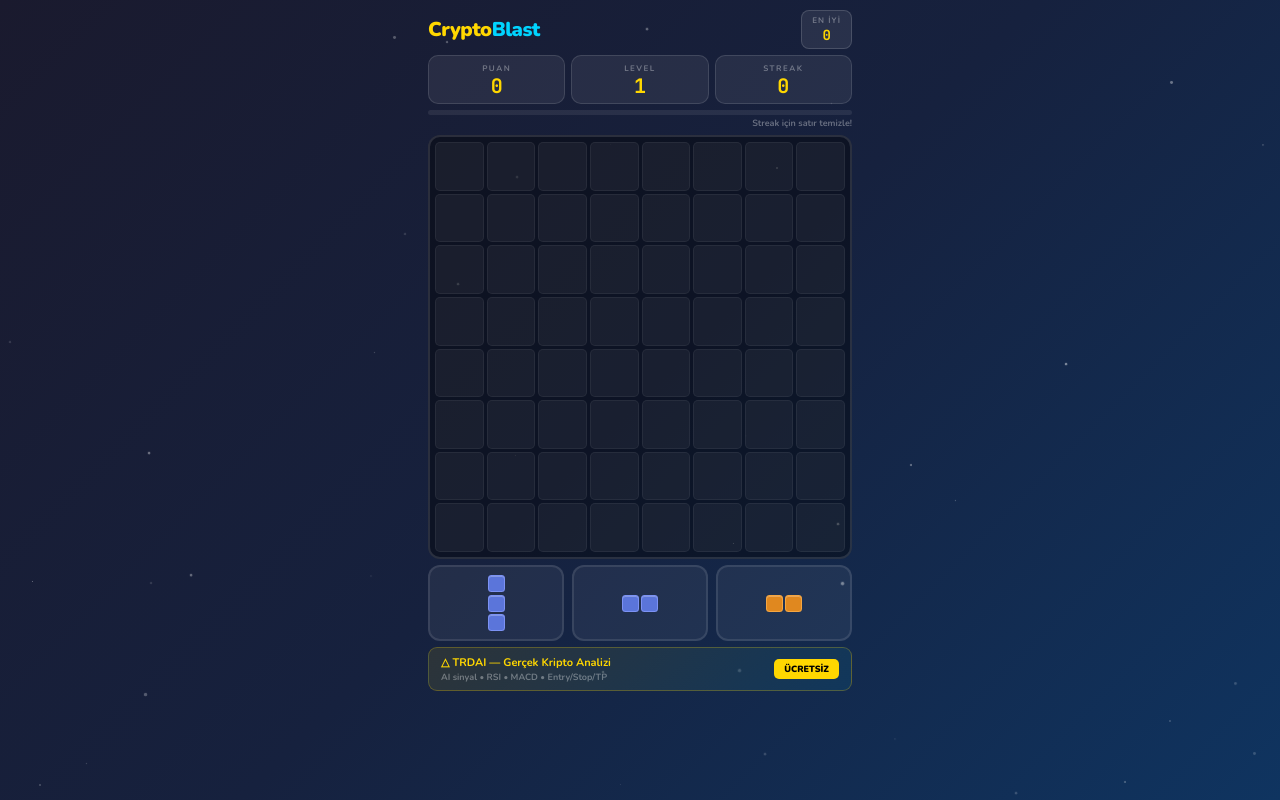
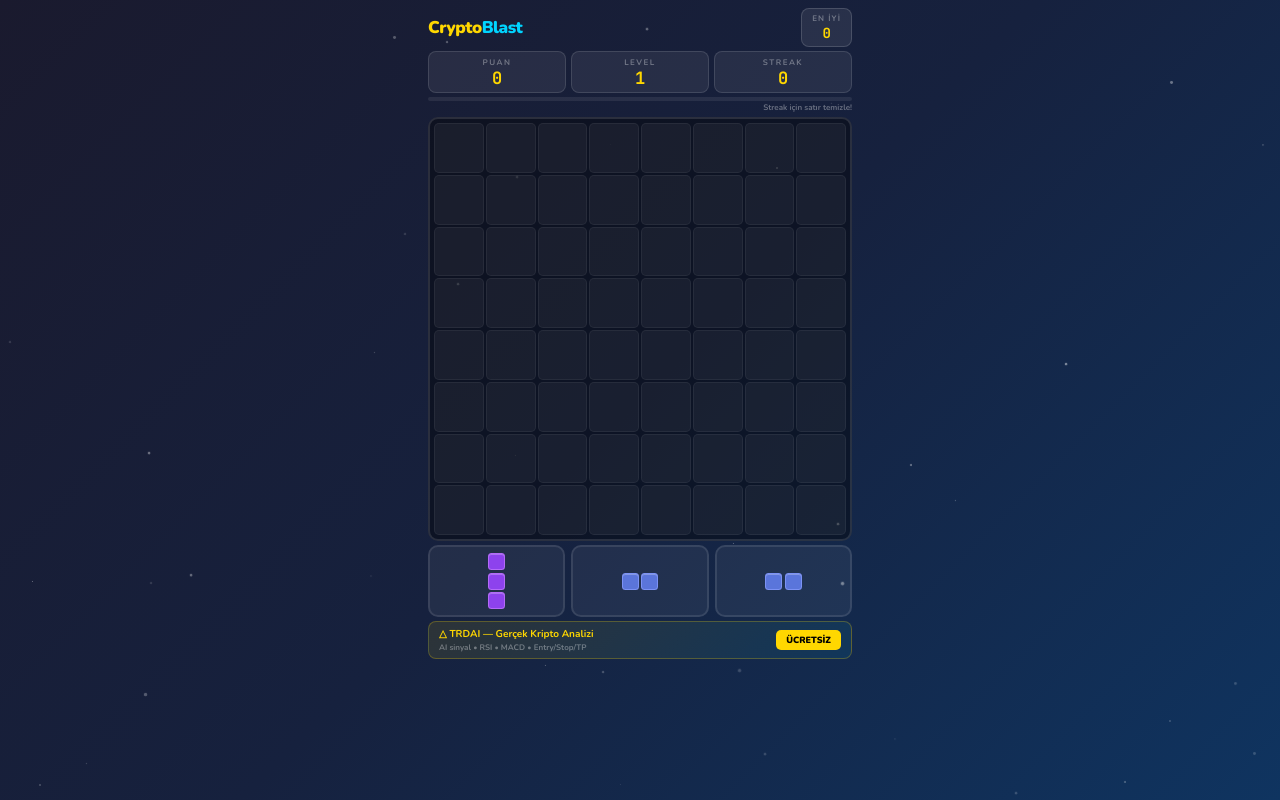
Before and after one commit to icardixik19/trading-ai-app, a plain HTML site: page game.html in a window 1280 px wide. Both pictures are taken after a click on the button "OYNA →". Drawn offline with nearby package versions, Linux system fonts and the light colour scheme.

Commit message:
Update game.html

```diff
--- a/game.html
+++ b/game.html
@@ -13,6 +13,17 @@
   --text:#ffffff;--text2:rgba(255,255,255,.65);--text3:rgba(255,255,255,.35);
 }
 html,body{height:100%;width:100%;overflow:hidden;background:var(--bg);color:var(--text);font-family:'Nunito',sans-serif;touch-action:none}
+@media(max-height:700px){
+  #app{gap:3px;padding:6px 8px 3px}
+  .piece-slot{min-height:54px;padding:4px 3px}
+  .sp{padding:4px 5px}
+  .sp-v{font-size:15px}
+  .trdai{padding:4px 8px}
+}
+@media(max-height:600px){
+  .trdai{display:none}
+  #app{gap:2px;padding:4px 6px 2px}
+}
 
 /* BG GRADIENT — changes with combo */
 #bg-layer{position:fixed;inset:0;z-index:0;transition:background 1.2s ease}
@@ -28,41 +39,41 @@
 @keyframes twinkle{0%{opacity:.2;transform:scale(.8)}100%{opacity:.8;transform:scale(1.2)}}
 
 /* LAYOUT */
-#app{position:relative;z-index:1;width:100%;height:100%;display:flex;flex-direction:column;align-items:center;padding:10px 8px 6px;gap:6px;max-width:440px;margin:0 auto}
+#app{position:relative;z-index:1;width:100%;height:100%;display:flex;flex-direction:column;align-items:center;padding:8px 8px 4px;gap:4px;max-width:440px;margin:0 auto;overflow:hidden}
 
 /* HEADER */
 .hdr{width:100%;display:flex;align-items:center;justify-content:space-between;flex-shrink:0}
-.logo{font-size:20px;font-weight:900;letter-spacing:-.5px}
+.logo{font-size:17px;font-weight:900;letter-spacing:-.5px}
 .logo .c1{color:#ffd700}.logo .c2{color:#00d4ff}
 .best-box{background:rgba(255,255,255,.08);border:1px solid rgba(255,255,255,.15);border-radius:8px;padding:4px 10px;text-align:center}
 .best-lbl{font-size:8px;color:var(--text3);letter-spacing:1px;text-transform:uppercase}
 .best-val{font-size:14px;font-weight:800;color:var(--gold);font-family:'JetBrains Mono',monospace}
 
 /* SCORE PANEL */
-.score-panel{width:100%;display:grid;grid-template-columns:1fr 1fr 1fr;gap:6px;flex-shrink:0}
-.sp{background:rgba(255,255,255,.07);border:1px solid rgba(255,255,255,.12);border-radius:10px;padding:7px 8px;text-align:center;transition:all .3s}
+.score-panel{width:100%;display:grid;grid-template-columns:1fr 1fr 1fr;gap:5px;flex-shrink:0}
+.sp{background:rgba(255,255,255,.07);border:1px solid rgba(255,255,255,.12);border-radius:8px;padding:5px 6px;text-align:center;transition:all .3s}
 .sp.combo-glow{background:rgba(255,215,0,.15);border-color:rgba(255,215,0,.5);box-shadow:0 0 16px rgba(255,215,0,.3)}
 .sp-l{font-size:8px;letter-spacing:1.5px;text-transform:uppercase;color:var(--text3);margin-bottom:2px}
-.sp-v{font-size:20px;font-weight:900;color:var(--gold);font-family:'JetBrains Mono',monospace;line-height:1}
+.sp-v{font-size:17px;font-weight:900;color:var(--gold);font-family:'JetBrains Mono',monospace;line-height:1}
 .sp-v.flash{animation:flash-num .3s ease}
 @keyframes flash-num{0%{transform:scale(1.4);color:#fff}100%{transform:scale(1);color:var(--gold)}}
 
 /* STREAK BAR */
 .streak-wrap{width:100%;flex-shrink:0}
-.streak-bar{width:100%;height:5px;background:rgba(255,255,255,.08);border-radius:3px;overflow:hidden}
+.streak-bar{width:100%;height:4px;background:rgba(255,255,255,.08);border-radius:2px;overflow:hidden}
 .streak-fill{height:100%;border-radius:3px;transition:width .5s,background .5s;background:linear-gradient(90deg,#22c55e,#ffd700)}
-.streak-label{font-size:9px;color:var(--text3);text-align:right;margin-top:2px}
+.streak-label{font-size:8px;color:var(--text3);text-align:right;margin-top:1px}
 
 /* GAME GRID */
 .grid-container{width:100%;flex-shrink:0;position:relative}
 #grid{
   display:grid;
   grid-template-columns:repeat(8,1fr);
-  gap:3px;
+  gap:2px;
   background:rgba(0,0,0,.4);
   border:2px solid rgba(255,255,255,.12);
-  border-radius:12px;
-  padding:5px;
+  border-radius:10px;
+  padding:4px;
   width:100%;
   aspect-ratio:1;
 }
@@ -111,16 +122,16 @@
   width:100%;
   display:grid;
   grid-template-columns:1fr 1fr 1fr;
-  gap:8px;
+  gap:6px;
   flex-shrink:0;
 }
 .piece-slot{
   background:rgba(255,255,255,.06);
   border:2px solid rgba(255,255,255,.1);
-  border-radius:12px;
+  border-radius:10px;
   display:flex;align-items:center;justify-content:center;
-  padding:8px 4px;
-  min-height:72px;
+  padding:6px 3px;
+  min-height:62px;
   cursor:pointer;
   transition:all .15s;
   position:relative;
@@ -160,14 +171,14 @@
   width:100%;
   background:linear-gradient(135deg,rgba(255,215,0,.1),rgba(0,212,255,.08));
   border:1px solid rgba(255,215,0,.25);
-  border-radius:9px;padding:7px 12px;
+  border-radius:8px;padding:5px 10px;
   display:flex;align-items:center;justify-content:space-between;
   cursor:pointer;flex-shrink:0;
   transition:border-color .2s;
 }
 .trdai:hover{border-color:rgba(255,215,0,.5)}
-.trdai-t{font-size:11px;font-weight:700;color:var(--gold)}
-.trdai-s{font-size:9px;color:var(--text3);margin-top:1px}
+.trdai-t{font-size:10px;font-weight:700;color:var(--gold)}
+.trdai-s{font-size:8px;color:var(--text3);margin-top:1px}
 .trdai-btn{font-size:9px;font-weight:900;color:#000;background:var(--gold);padding:4px 10px;border-radius:5px;white-space:nowrap}
 
 /* OVERLAYS */
@@ -360,7 +371,7 @@
   if(lvl<=7) return PIECE_DEFS.slice(0,22);
   return PIECE_DEFS;
 }
-function coinsForLevel(lvl){return Math.min(2+Math.floor(lvl/2),COINS.length);}
+function coinsForLevel(lvl){return Math.min(3+Math.floor(lvl/2),COINS.length);}
 
 // ═══════════════════════════════
 // GAME STATE
```
